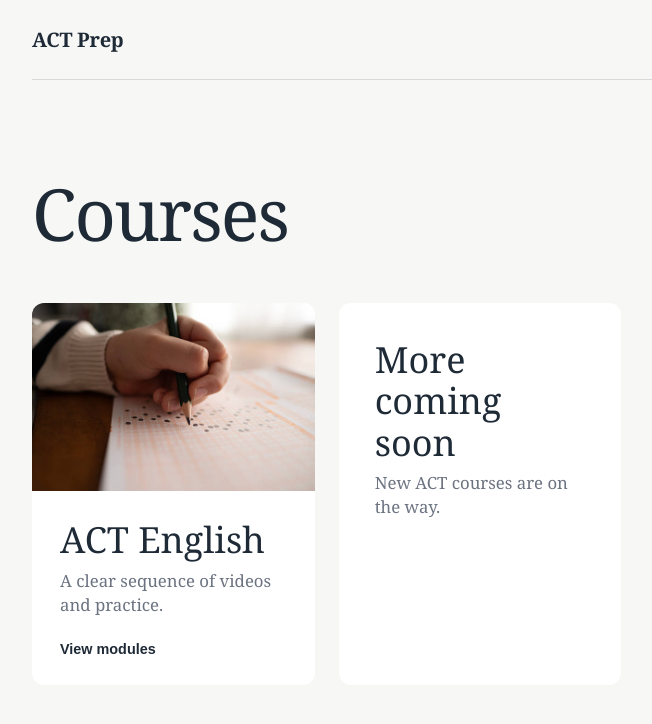
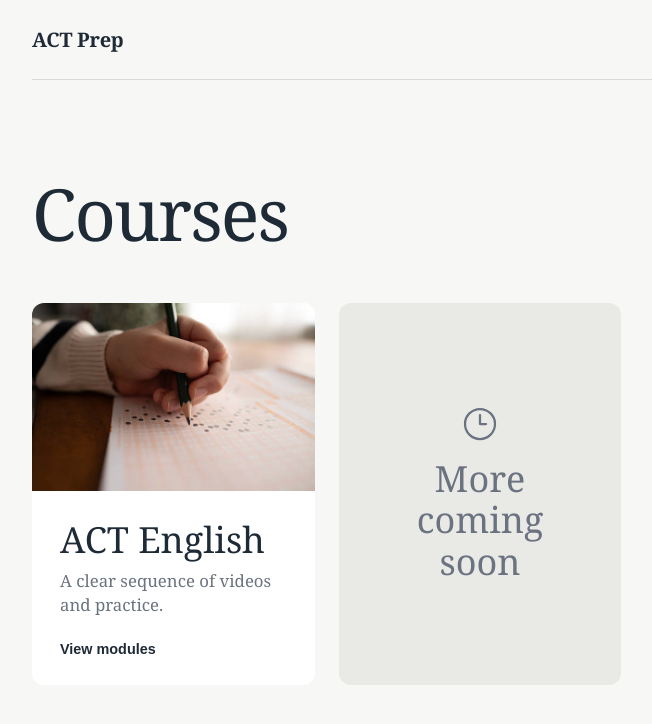
Before and after one commit to matt-mcwilliams/act-software-course, a Next.js app: page / in a window 1280 px wide. Shown: the top 724 px of the page, without its empty margins (96-748 px from the left). Built offline with nearby package versions, Linux system fonts and the light colour scheme.

Commit message:
Style coming soon course placeholder

```diff
--- a/src/app/globals.css
+++ b/src/app/globals.css
@@ -166,6 +166,23 @@ a:focus-visible {
   padding: clamp(1.75rem, 4vw, 2.25rem);
   border-radius: var(--radius-card);
   background: var(--color-surface);
+}
+
+.course-placeholder {
+  align-content: center;
+  justify-items: center;
+  gap: var(--space-4);
+  background: #e9e9e6;
+  color: var(--color-muted);
+  text-align: center;
+}
+
+.course-placeholder-icon {
+  color: var(--color-muted);
+}
+
+.course-placeholder .course-title {
+  color: var(--color-muted);
 }
 
 .course-link {
--- a/src/app/page.tsx
+++ b/src/app/page.tsx
@@ -1,6 +1,7 @@
 import type { Metadata } from "next";
 import Image from "next/image";
 import Link from "next/link";
+import { Clock3 } from "lucide-react";
 import { courses } from "@/data/course-catalog";
 import { SiteShell } from "@/components/course-navigation";
 
@@ -54,12 +55,13 @@ export default function CoursesPage() {
             </li>
           ))}
           <li className="course-placeholder">
-            <div>
-              <h2 className="course-title">More coming soon</h2>
-              <p className="course-description">
-                New ACT courses are on the way.
-              </p>
-            </div>
+            <Clock3
+              className="course-placeholder-icon"
+              aria-hidden="true"
+              size={36}
+              strokeWidth={1.5}
+            />
+            <h2 className="course-title">More coming soon</h2>
           </li>
         </ul>
       </section>
```
